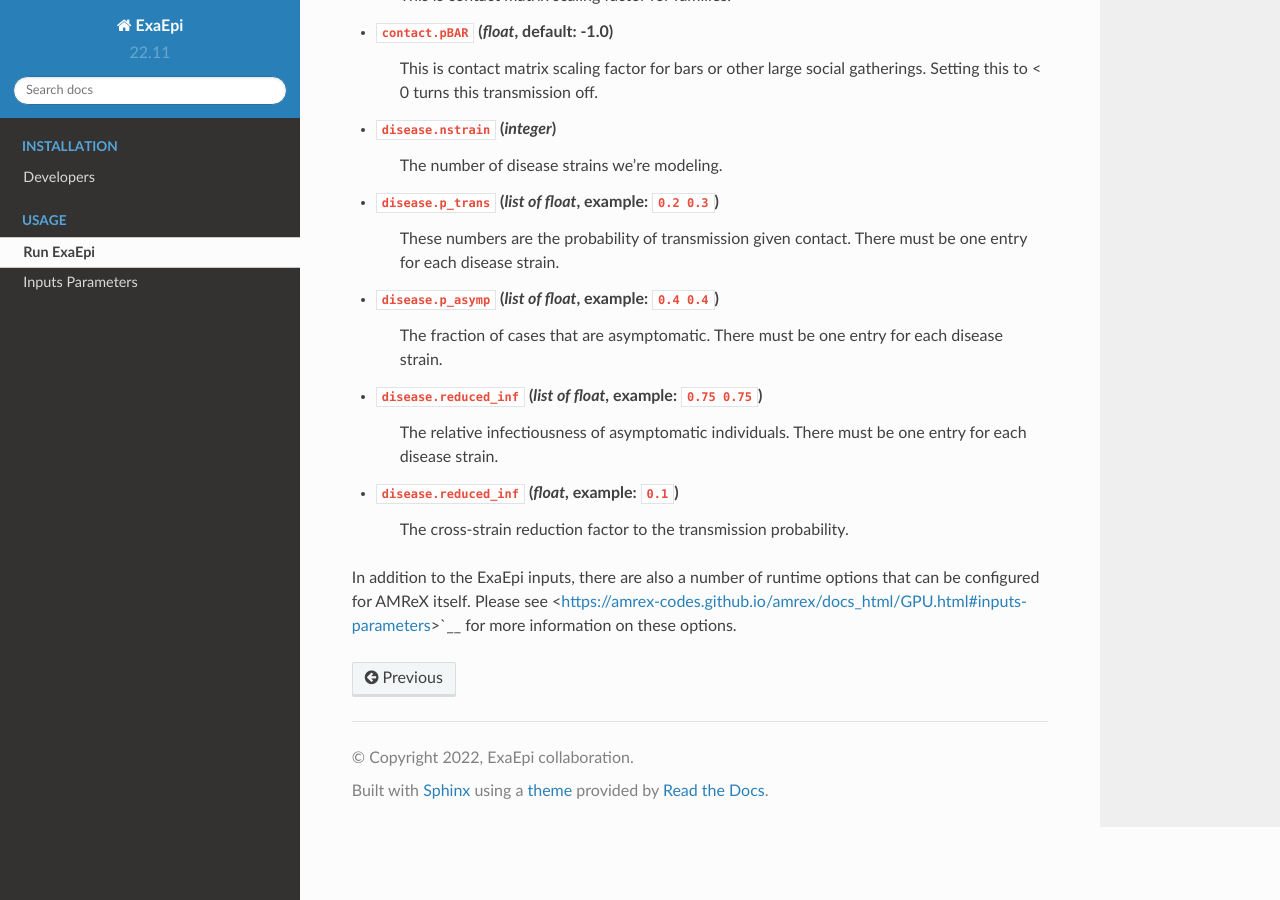
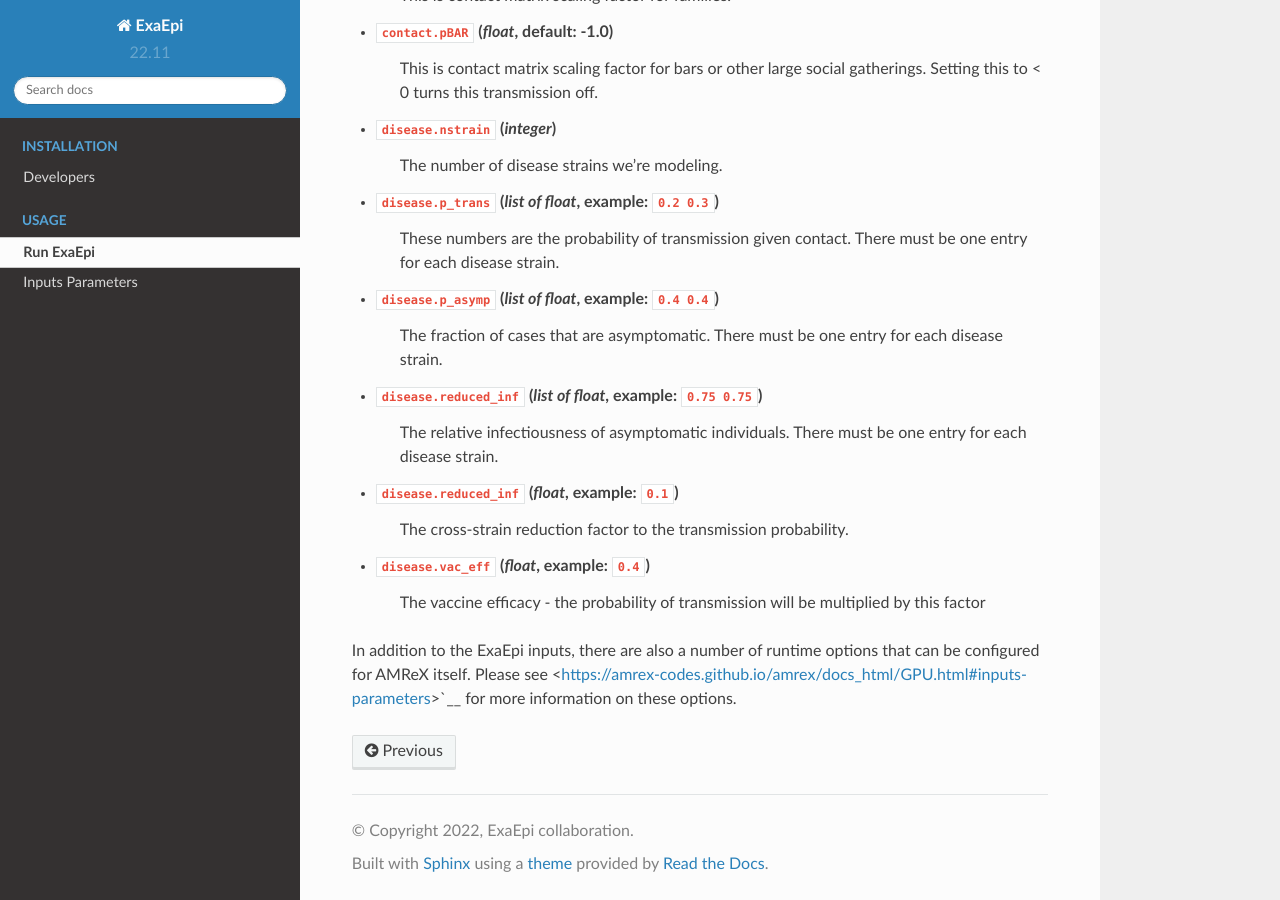
Before and after one commit to AMReX-Codes/ExaEpi, a Sphinx documentation site: the page built from docs/source/usage/how_to_run.rst, in a window 1280 px wide and 900 px high, scrolled down 2268 px. Built offline with Sphinx 7.4.7 and the Read the Docs theme 2.0.0, drawn with Linux system fonts in a browser that asks for light colours; pages that are not in the unit, such as notebooks, are missing from menus.

Commit message:
document vaccine efficacy

```diff
--- a/docs/source/usage/how_to_run.rst
+++ b/docs/source/usage/how_to_run.rst
@@ -91,5 +91,7 @@
     one entry for each disease strain.
 * ``disease.reduced_inf`` (`float`, example: ``0.1``)
     The cross-strain reduction factor to the transmission probability.
+* ``disease.vac_eff`` (`float`, example: ``0.4``)
+    The vaccine efficacy - the probability of transmission will be multiplied by this factor
 
 In addition to the ExaEpi inputs, there are also a number of runtime options that can be configured for AMReX itself. Please see <https://amrex-codes.github.io/amrex/docs_html/GPU.html#inputs-parameters>`__ for more information on these options.
```
